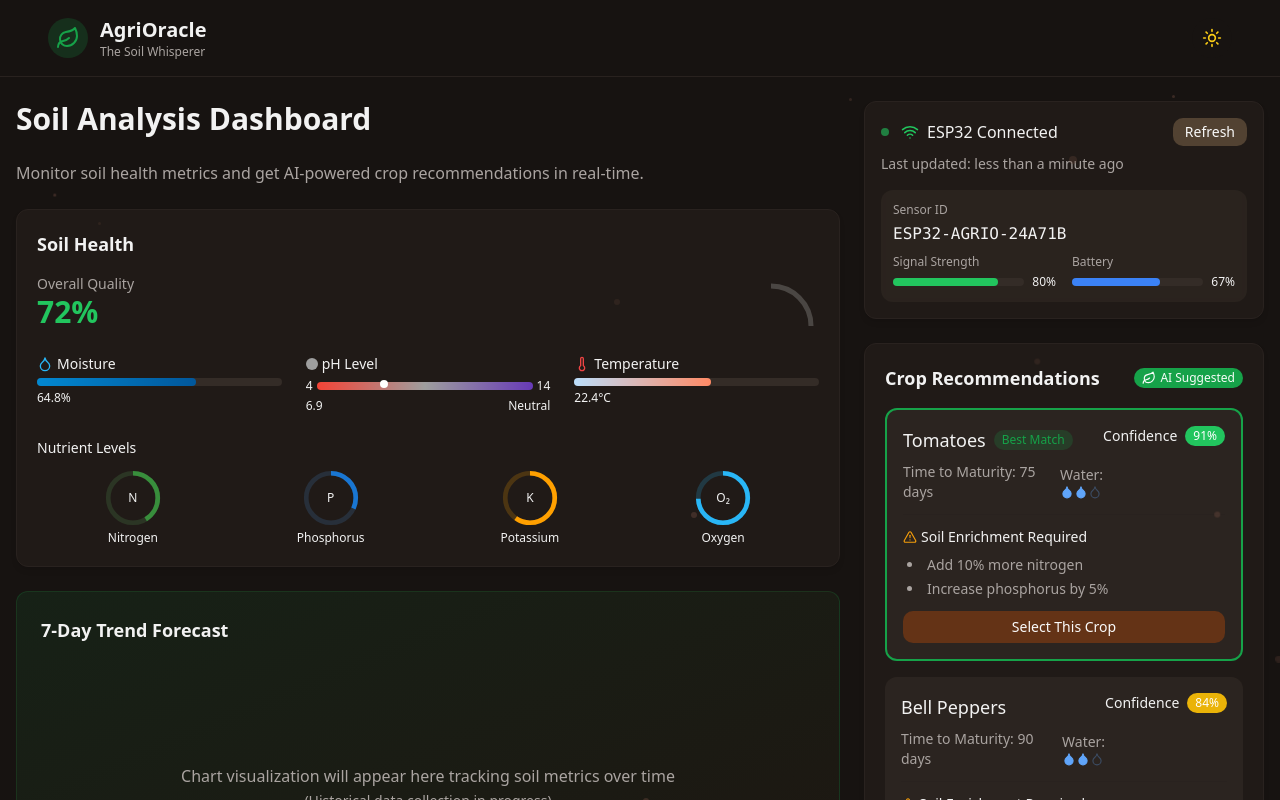
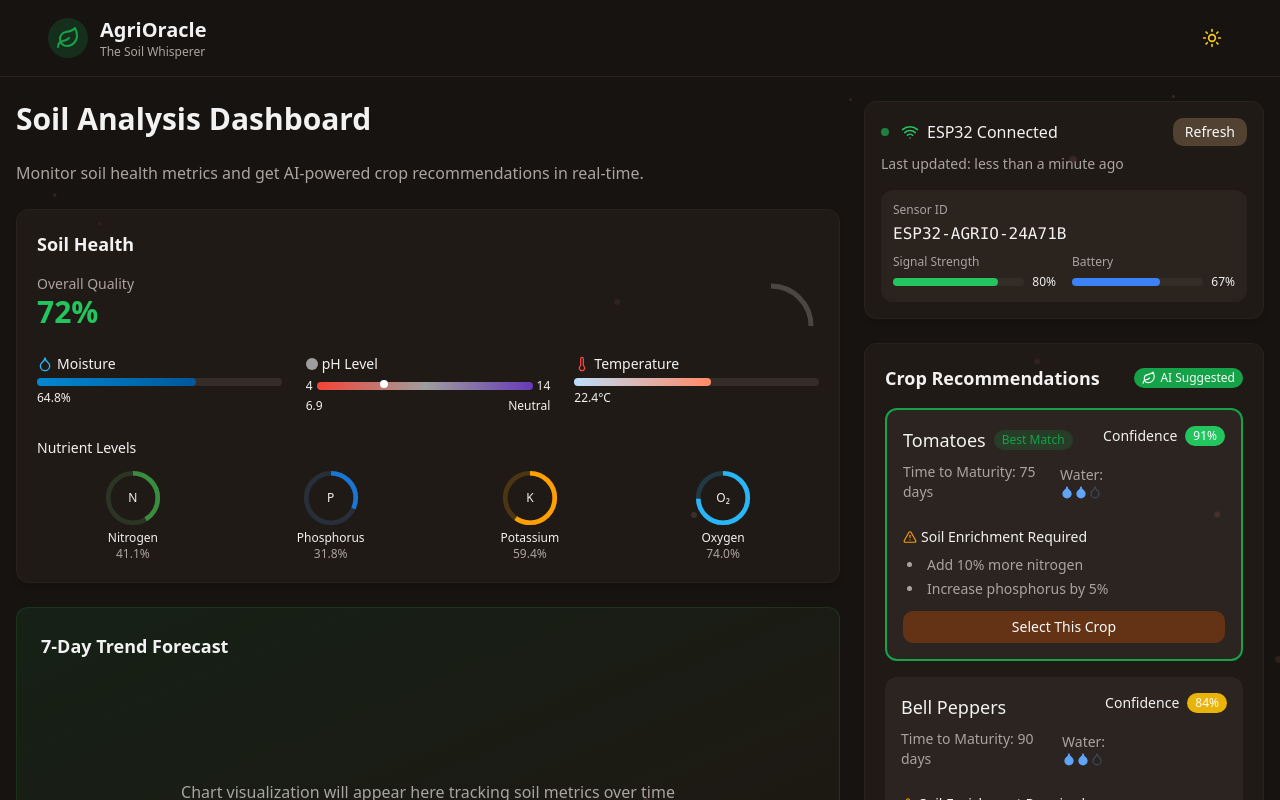
Before and after one commit to festomanolo/soil-whisper-oracle, a React (Vite) app: page / in a window 1280 px wide. Shown: the top 800 px of the page. Built offline with nearby package versions, Linux system fonts and the light colour scheme.

Commit message:
Add nutrient level percentages
Display percentages below nutrient names in SoilHealthMetrics.

```diff
--- a/src/components/Dashboard/SoilHealthMetrics.tsx
+++ b/src/components/Dashboard/SoilHealthMetrics.tsx
@@ -176,6 +176,7 @@ const SoilHealthMetrics = () => {
             <div className="absolute inset-0 flex items-center justify-center text-xs font-medium">N</div>
           </div>
           <span className="text-xs mt-1">Nitrogen</span>
+          <span className="text-xs text-muted-foreground">{soilHealth.nitrogen.toFixed(1)}%</span>
         </div>
 
         <div className="flex flex-col items-center">
@@ -198,6 +199,7 @@ const SoilHealthMetrics = () => {
             <div className="absolute inset-0 flex items-center justify-center text-xs font-medium">P</div>
           </div>
           <span className="text-xs mt-1">Phosphorus</span>
+          <span className="text-xs text-muted-foreground">{soilHealth.phosphorus.toFixed(1)}%</span>
         </div>
 
         <div className="flex flex-col items-center">
@@ -220,6 +222,7 @@ const SoilHealthMetrics = () => {
             <div className="absolute inset-0 flex items-center justify-center text-xs font-medium">K</div>
           </div>
           <span className="text-xs mt-1">Potassium</span>
+          <span className="text-xs text-muted-foreground">{soilHealth.potassium.toFixed(1)}%</span>
         </div>
 
         <div className="flex flex-col items-center">
@@ -242,6 +245,7 @@ const SoilHealthMetrics = () => {
             <div className="absolute inset-0 flex items-center justify-center text-xs font-medium">O₂</div>
           </div>
           <span className="text-xs mt-1">Oxygen</span>
+          <span className="text-xs text-muted-foreground">{soilHealth.oxygen.toFixed(1)}%</span>
         </div>
       </div>
     </div>
```
